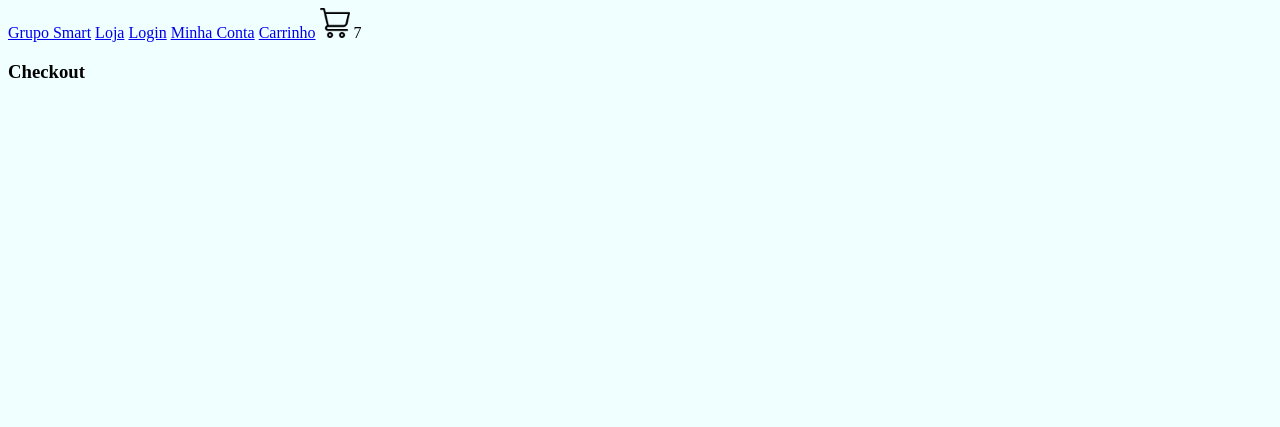
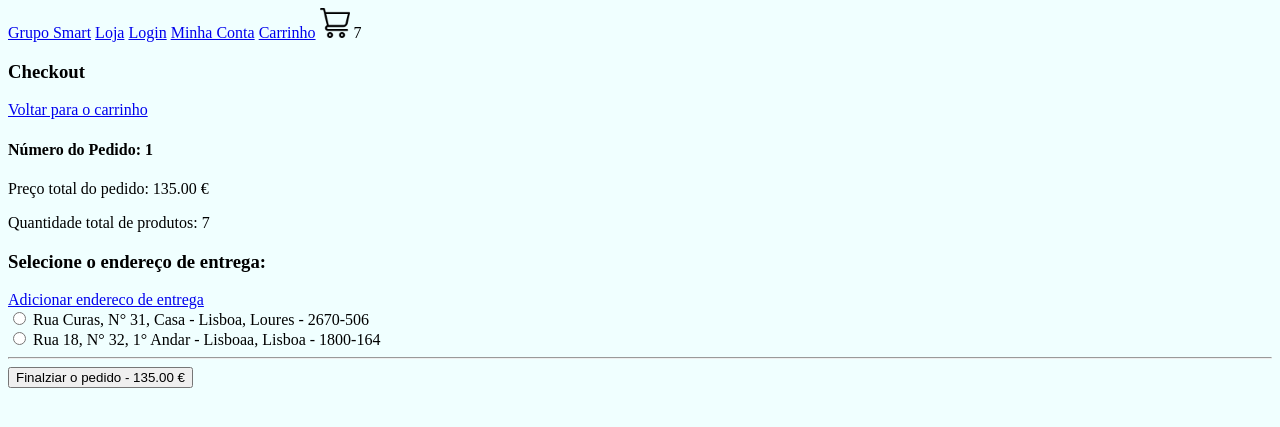
Before and after one commit to Jonathan-Venancio/Site-Grupo-Smart, a Django app: page /checkout/ in a window 1280 px wide. Shown: the top 427 px of the page. Run offline with Django 5.2, Linux system fonts and the light colour scheme; a user stored in the database is signed in; data comes from the database, SQL or seed files in the repository; both versions use the stored data as it was after the commit; some libraries are stand-ins or nearby versions.

Commit message:
pagina de checkout

```diff
--- a/ecommerce/loja/models.py
+++ b/ecommerce/loja/models.py
@@ -61,6 +61,9 @@ class Endereco(models.Model):
     estado = models.CharField(max_length=200, null=True, blank=True)
     cliente = models.ForeignKey(Cliente, null=True, blank=True, on_delete=models.SET_NULL)
 
+    def __str__(self) -> str:
+        return f"{self.cliente} - {self.rua} - {self.cidade} - {self.cep}"
+
 class Pedido(models.Model):
     cliente = models.ForeignKey(Cliente, null=True, blank=True, on_delete=models.SET_NULL)
     finalizado = models.BooleanField(default=False)
--- a/ecommerce/loja/templates/checkout.html
+++ b/ecommerce/loja/templates/checkout.html
@@ -4,5 +4,39 @@
 {% block body %}
 
 <h3>Checkout</h3>
+<a href="{% url 'carrinho' %}">Voltar para o carrinho</a>
+
+
+<h4>Número do Pedido: {{ pedido.id }}</h4>
+<p>Preço total do pedido: {{ pedido.preco_total }} €</p>
+<p>Quantidade total de produtos: {{ pedido.quantidade_total }}</p>
+
+
+<form method="POST" action="">
+
+    {% csrf_token %}
+
+    <h3>Selecione o endereço de entrega:</h3>
+    <a href="{% url 'adicionar_endereco' %}">Adicionar endereco de entrega</a>
+    <br>
+
+    {% for endereco in enderecos %}
+        <input type="radio" name="endereco value="{{ endereco.id }}">
+        <label for="{{ endereco.id }}">{{ endereco.rua }}, N° {{ endereco.numero }}, {{ endereco.complemento }} - {{ endereco.estado }}, {{ endereco.cidade}} - {{ endereco.cep }}</label>
+        <br>
+    {% endfor %}
+
+    {% if not request.user.is_authenticated %}
+        <hr>
+        <h4>Preencha seu email para finalizar o pedido</h4>
+        <input type="email" name="email" placeholder="email">
+    {% endif %}
+    <hr>
+    <input type="hidden" value="{{ pedido.preco_total }}" name="total">
+    <button type="submit">Finalziar o pedido - {{ pedido.preco_total }} €</button>
+
+</form>
+
+
 
 {% endblock %}
--- a/ecommerce/loja/urls.py
+++ b/ecommerce/loja/urls.py
@@ -13,4 +13,5 @@ urlpatterns = [
     path('checkout/', checkout, name="checkout"),
     path('adicionarcarrinho/<int:id_produto>/', adicionar_carrinho, name="adicionar_carrinho"),
     path('removercarrinho/<int:id_produto>/', remover_carrinho, name="remover_carrinho"),
+    path('adicionarendereco/', adicionar_endereco, name="adicionar_endereco")
 ]
--- a/ecommerce/loja/views.py
+++ b/ecommerce/loja/views.py
@@ -106,14 +106,29 @@ def carrinho(request):
             context = {"cliente_existente": False, "itens_pedido": None, "pedido": None}
             return render(request, 'carrinho.html', context)
 
-
     pedido, criado = Pedido.objects.get_or_create(cliente=cliente, finalizado=False)
     itens_pedido = ItensPedido.objects.filter(pedido=pedido)
     context = {"itens_pedido": itens_pedido, "pedido": pedido, "cliente_existente": True}
     return render(request, 'carrinho.html', context)
 
 def checkout(request):
-    return render(request, 'checkout.html')
+    if request.user.is_authenticated:
+        cliente = request.user.cliente
+    else:
+        if request.COOKIES.get("id_sessao"):
+            id_sessao = request.COOKIES.get("id_sessao")
+            cliente, criado = Cliente.objects.get_or_create(id_sessao=id_sessao)
+        else:
+            return redirect('loja')
+
+    pedido, criado = Pedido.objects.get_or_create(cliente=cliente, finalizado=False)
+    enderecos = Endereco.objects.filter(cliente=cliente)
+    context = {"pedido": pedido, "enderecos": enderecos}
+    return render(request, 'checkout.html', context=context)
+
+def adicionar_endereco(request):
+    context = {}
+    return render(request, "adicionar_endereco.html", context)
 
 
 def minha_conta(request):
```
Also changed, not shown: ecommerce/loja/templates/adicionar_endereco.html (added, +9 -0 lines), ecommerce/db.sqlite3.
